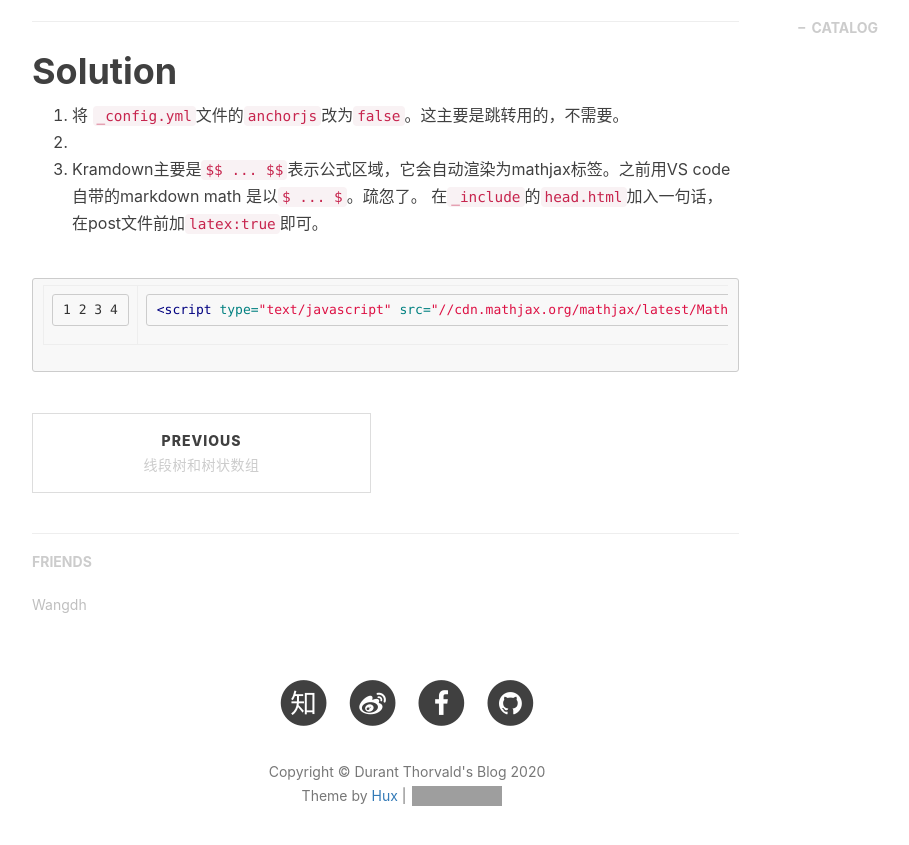
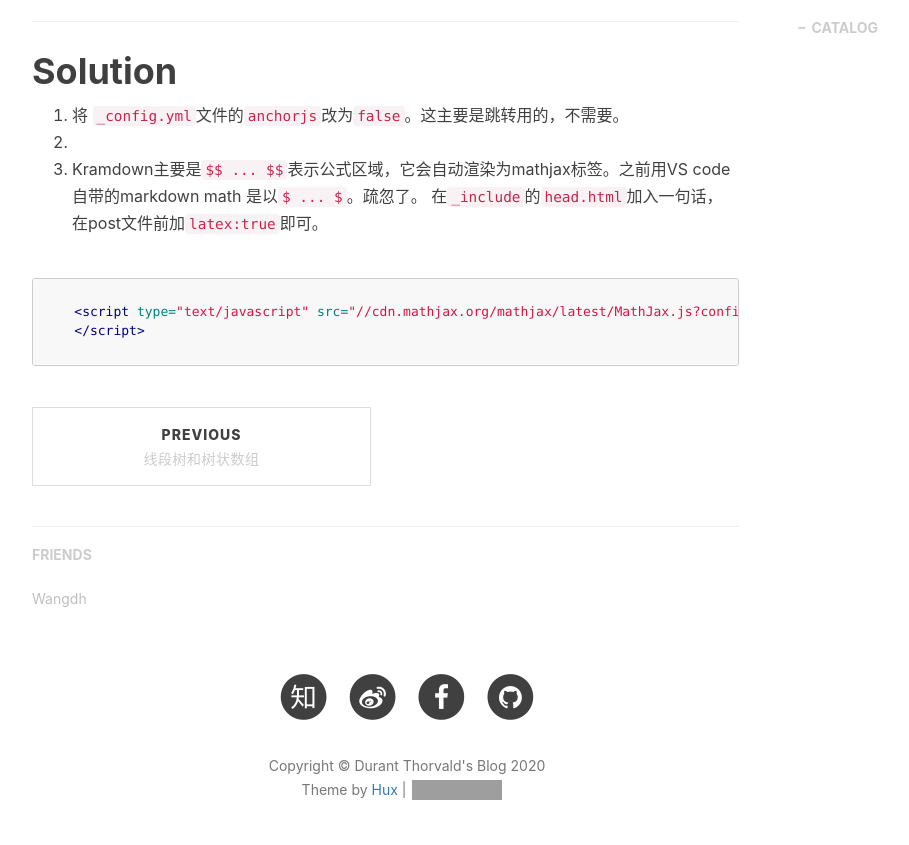
Before and after one commit to DurantVivado/durantvivado.github.io, a Jekyll site: the page built from _posts/2020-07-19-damn_blog.markdown.markdown, in a window 1280 px wide and 900 px high, scrolled down 1003 px. Shown: the top 845 px of the window, without its empty margins (233-1142 px from the left). Built offline with Jekyll 4.4.1, drawn with Linux system fonts in a browser that asks for light colours; nearby versions of some CDN libraries; comment, search, counter and statistics services are not loaded; grey boxes are pictures that could not be loaded.

Commit message:
new site

```diff
--- a/_config.yml
+++ b/_config.yml
@@ -39,12 +39,7 @@ anchorjs: false                       # if you want to customize anchor. check o
 markdown: kramdown
 kramdown:
   input: GFM                            # use Github Flavored Markdown !important
-  syntax_highlighter_opts:
-    span:
-      line_numbers: false
-    block:
-      line_numbers: true
-      start_line: 1
+
 
 # Gems
 # from PR#40, to support local preview for Jekyll 3.0
```
